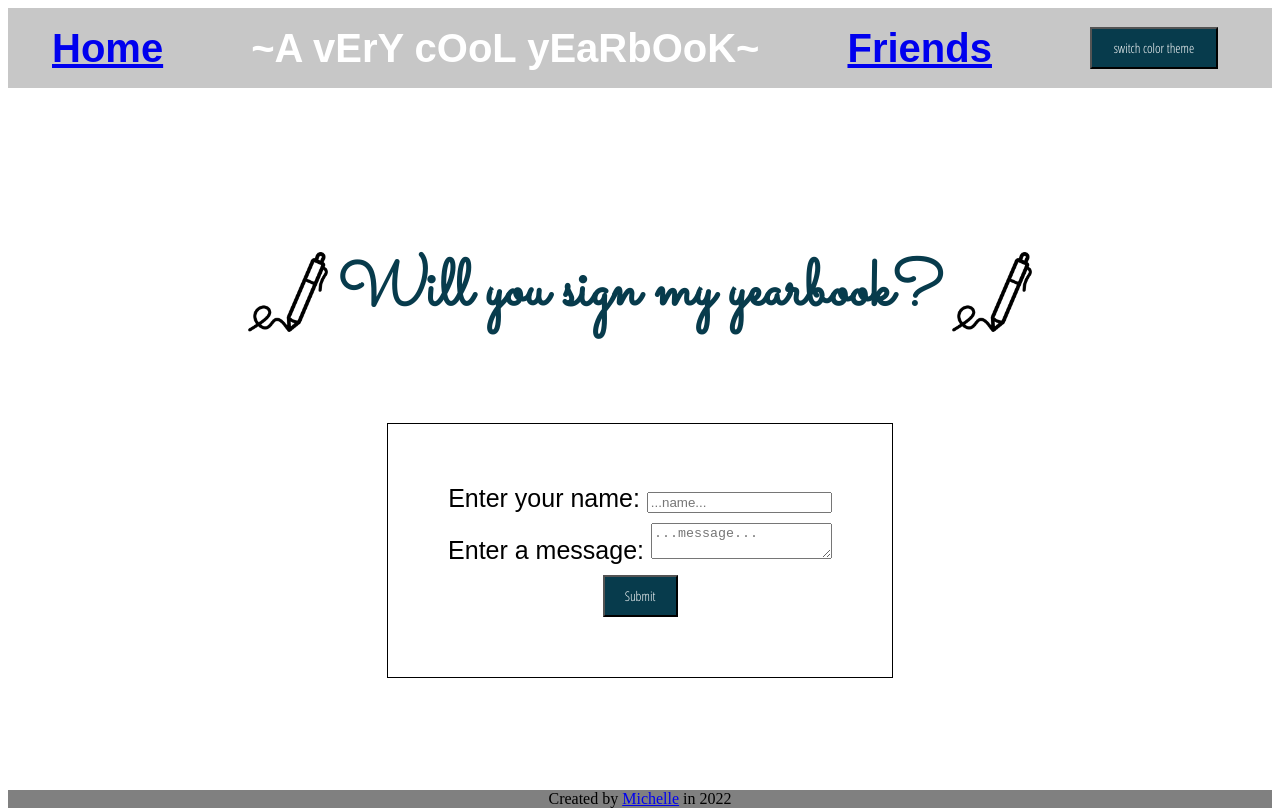
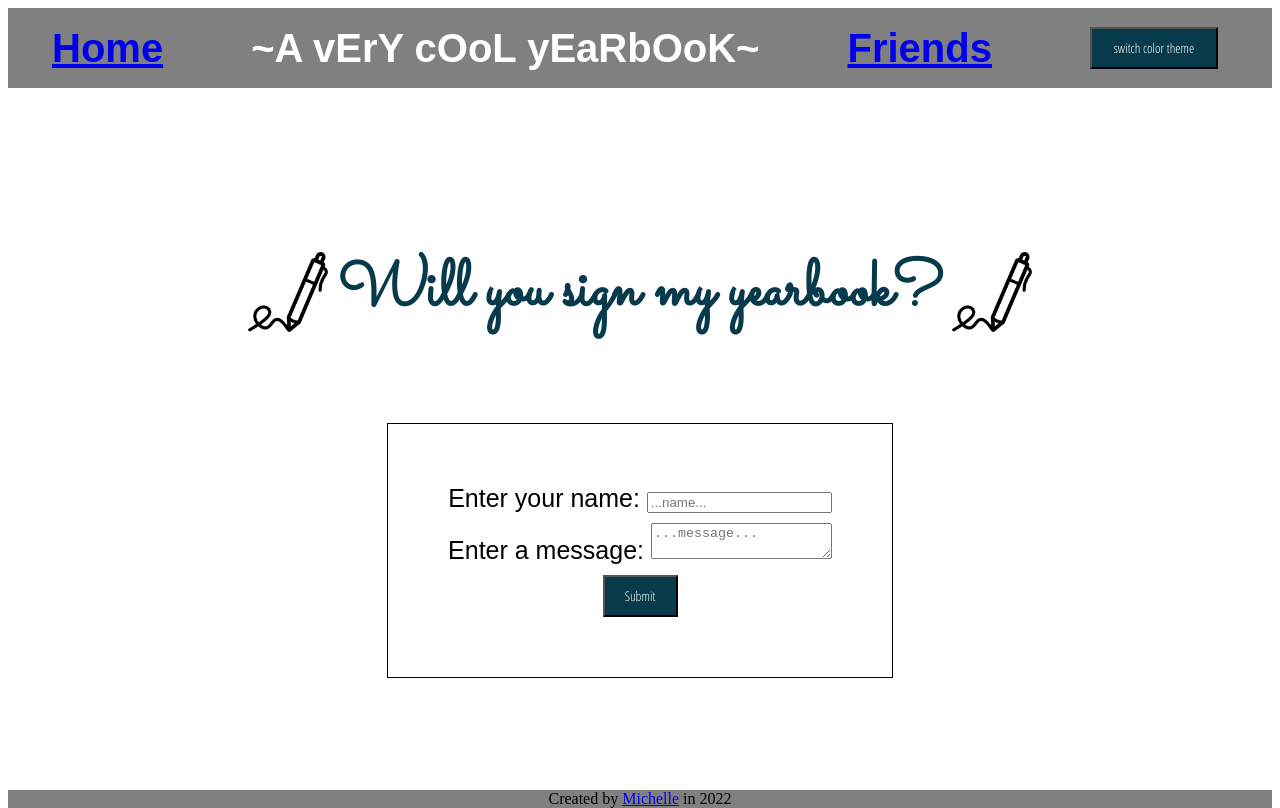
Before and after one commit to michellerenehey/adv-react-guestbook, a React (Create React App) app: page / in a window 1280 px wide. Built offline with nearby package versions, Linux system fonts and the light colour scheme; a web font is replaced by a local one.

Commit message:
making darkmode work on header

```diff
--- a/src/App.jsx
+++ b/src/App.jsx
@@ -12,7 +12,7 @@ function App() {
   return (
     <div className={`App ${theme}`}>
       <BrowserRouter>
-        <Layout toggleTheme={toggleTheme}>
+        <Layout theme={theme} toggleTheme={toggleTheme}>
           <Switch>
             <Route exact path="/">
               <Home />
--- a/src/views/Layout/Header/Header.css
+++ b/src/views/Layout/Header/Header.css
@@ -10,3 +10,11 @@
   color: white;
   font-weight: bold;
 }
+
+.Header.dark {
+  background-color: orangered;
+}
+
+.Header.light {
+  background-color: gray;
+}
--- a/src/views/Layout/Header/Header.jsx
+++ b/src/views/Layout/Header/Header.jsx
@@ -2,11 +2,11 @@ import './Header.css';
 import { useUser } from '../../../context/UserContext';
 import { Link } from 'react-router-dom';
 
-export default function Header({ toggleTheme }) {
+export default function Header({ theme, toggleTheme }) {
   const { user } = useUser();
 
   return (
-    <div className="Header">
+    <div className={`Header ${theme}`}>
       <Link to="/" className="header-link">
         Home
       </Link>
--- a/src/views/Layout/Layout.jsx
+++ b/src/views/Layout/Layout.jsx
@@ -2,10 +2,10 @@ import Header from './Header/Header';
 import Footer from './Footer/Footer';
 import './Layout.css';
 
-export default function Layout({ children, toggleTheme }) {
+export default function Layout({ children, toggleTheme, theme }) {
   return (
     <div className="Layout">
-      <Header toggleTheme={toggleTheme} />
+      <Header toggleTheme={toggleTheme} theme={theme} />
       <main>{children}</main>
       <Footer />
     </div>
```
